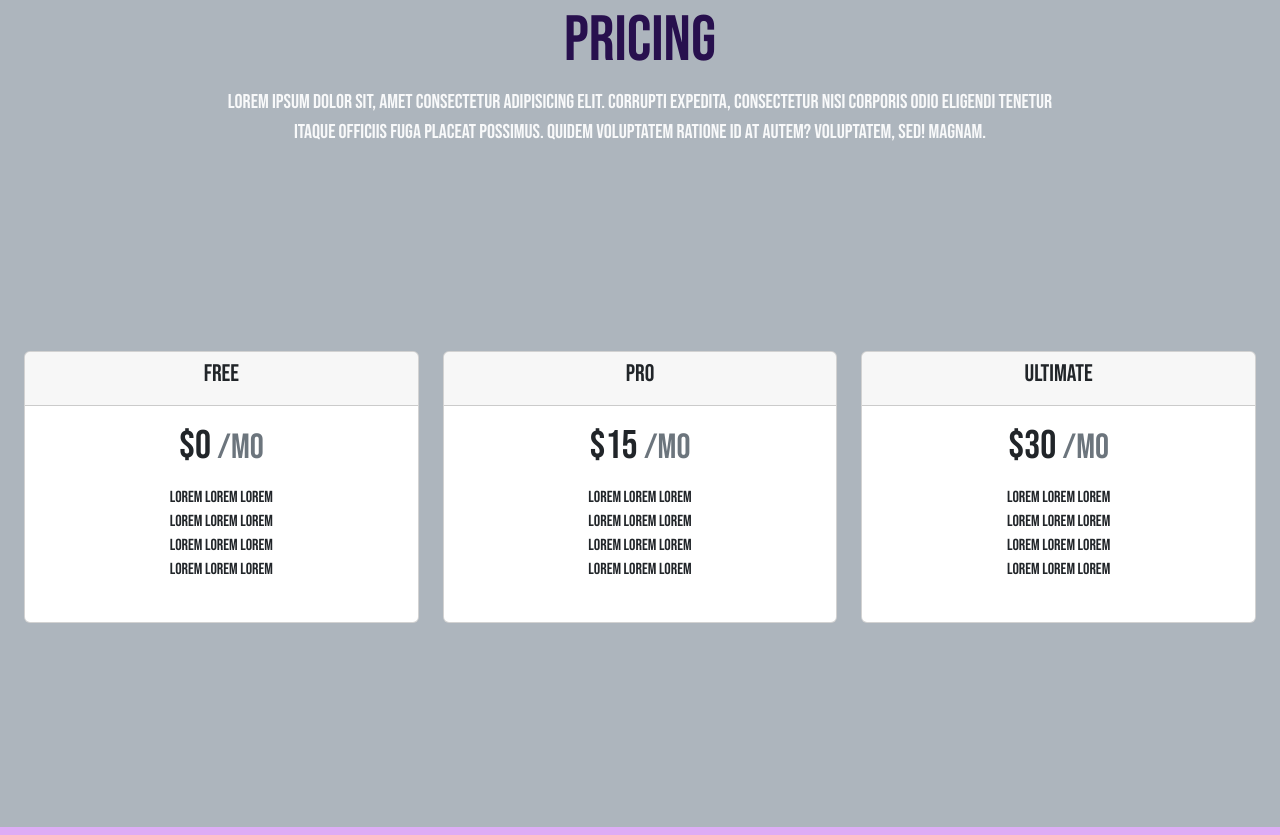
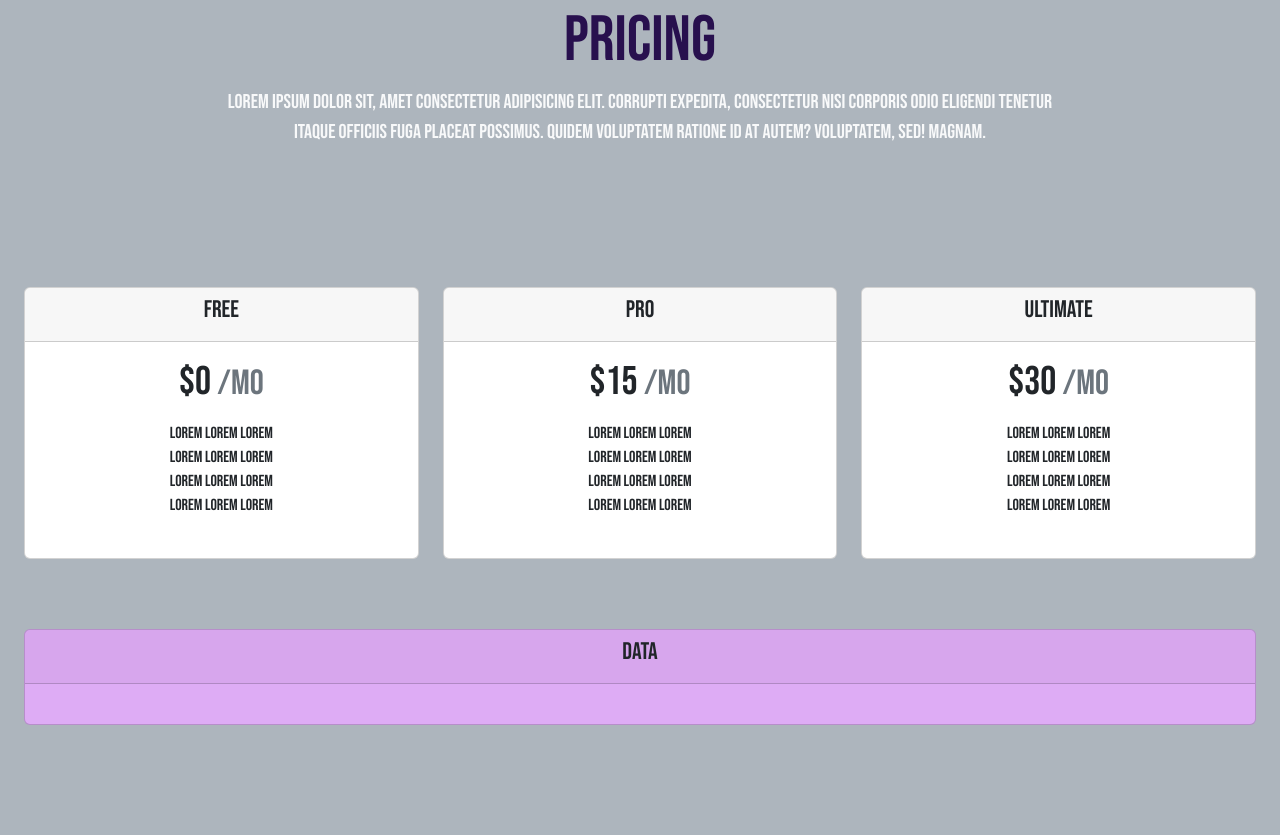
Before and after one commit to mahmoudAlBaghdady/ClickFit, a plain HTML site: page index.html in a window 1280 px wide. Shown: the part 4185-5020 px from the top of the page. Drawn offline with nearby package versions, Linux system fonts and the light colour scheme; no server answers.

Commit message:
displaying data

```diff
--- a/index.html
+++ b/index.html
@@ -81,7 +81,7 @@
         class="scrollspy-example"
         tabindex="0"
       >
-      <div id="load"></div>
+        <div id="load"></div>
         <!-- home -->
         <div class="row justify-content-center home mb-3" id="home">
           <div class="logo-box col-12">
@@ -368,13 +368,15 @@
             </p>
           </div>
           <div class="row mb-4 mx-auto mt-3">
-            <div class="col-lg-4 col-md-6 col-12 text-center my-3 ">
+            <div class="col-lg-4 col-md-6 col-12 text-center my-3">
               <div class="card">
                 <div class="card-header">
                   <h4>Free</h4>
                 </div>
                 <div class="card-body">
-                  <h1 class="my-0 font-weight-normal">$0 <small class="text-muted">/mo</small></h1>
+                  <h1 class="my-0 font-weight-normal">
+                    $0 <small class="text-muted">/mo</small>
+                  </h1>
                   <ul class="list-unstyled mt-3 mb-4">
                     <li>lorem lorem lorem</li>
                     <li>lorem lorem lorem</li>
@@ -390,7 +392,9 @@
                   <h4>Pro</h4>
                 </div>
                 <div class="card-body">
-                  <h1 class="my-0 font-weight-normal">$15 <small class="text-muted">/mo</small></h1>
+                  <h1 class="my-0 font-weight-normal">
+                    $15 <small class="text-muted">/mo</small>
+                  </h1>
                   <ul class="list-unstyled mt-3 mb-4">
                     <li>lorem lorem lorem</li>
                     <li>lorem lorem lorem</li>
@@ -400,13 +404,15 @@
                 </div>
               </div>
             </div>
-            <div class="col-lg-4 col-md-12 col-12 text-center my-3 ">
+            <div class="col-lg-4 col-md-12 col-12 text-center my-3">
               <div class="card">
                 <div class="card-header">
                   <h4>Ultimate</h4>
                 </div>
                 <div class="card-body">
-                  <h1 class="my-0 font-weight-normal">$30 <small class="text-muted">/mo</small></h1>
+                  <h1 class="my-0 font-weight-normal">
+                    $30 <small class="text-muted">/mo</small>
+                  </h1>
                   <ul class="list-unstyled mt-3 mb-4">
                     <li>lorem lorem lorem</li>
                     <li>lorem lorem lorem</li>
@@ -416,35 +422,49 @@
                 </div>
               </div>
             </div>
+            <div class="col-12 text-center my-3">
+              <div
+                class="card"
+                <div
+                class="row mb-0"
+                style="background-color: #deacf5"
+              >
+                <div class="card-header">
+                  <h4>DATA</h4>
+                </div>
+                <div class="card-body">
+                  <h1 class="fs-5 dataText"></h1>
+                </div>
+              </div>
+            </div>
           </div>
         </div>
 
         <!-- container and scroll -->
       </div>
-      <div class="row mb-0 " style="background-color:#DEACF5;">
-        <div class="col-8 mx-auto text-center">
-          <h1 class="fs-5 dataText"> </h1>
-        </div>
-      </div>
+
     </div>
 
     <!-- container and scroll -->
     <script src="https://ajax.googleapis.com/ajax/libs/jquery/2.1.1/jquery.min.js"></script>
-    <script type="text/javascript" src="//ajax.aspnetcdn.com/ajax/jquery.ui/1.8.10/jquery-ui.min.js"></script>
+    <script
+      type="text/javascript"
+      src="//ajax.aspnetcdn.com/ajax/jquery.ui/1.8.10/jquery-ui.min.js"
+    ></script>
     <script>
-      $(document).ready(function() {
-    $.ajax({
-        url:"http://numbersapi.com/1/30/date?json",
-        type: "Get",
+      $(document).ready(function () {
+        $.ajax({
+          url: "http://numbersapi.com/1/30/date?json",
+          type: "Get",
 
-        success: function(data) {
-            $(data).each(function(index, el) {
-              console.log(el)
-                $(".dataText").text(el.text);
+          success: function (data) {
+            $(data).each(function (index, el) {
+              console.log(el);
+              $(".dataText").text(el.text);
             });
-        }
-    })
-})
+          },
+        });
+      });
       $(function () {
         $(document).scroll(function () {
           var $nav = $("#mainNavbar");
```
